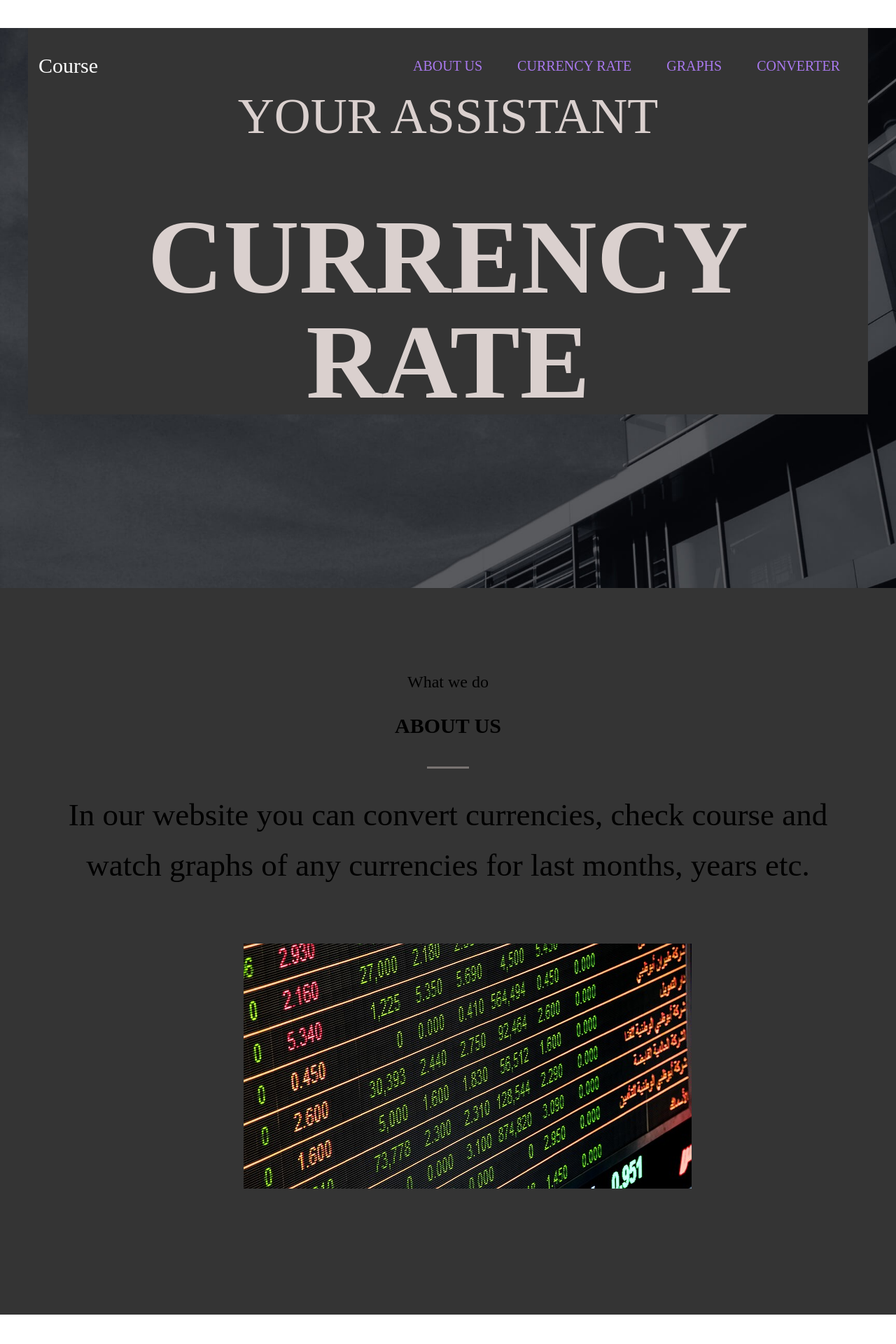
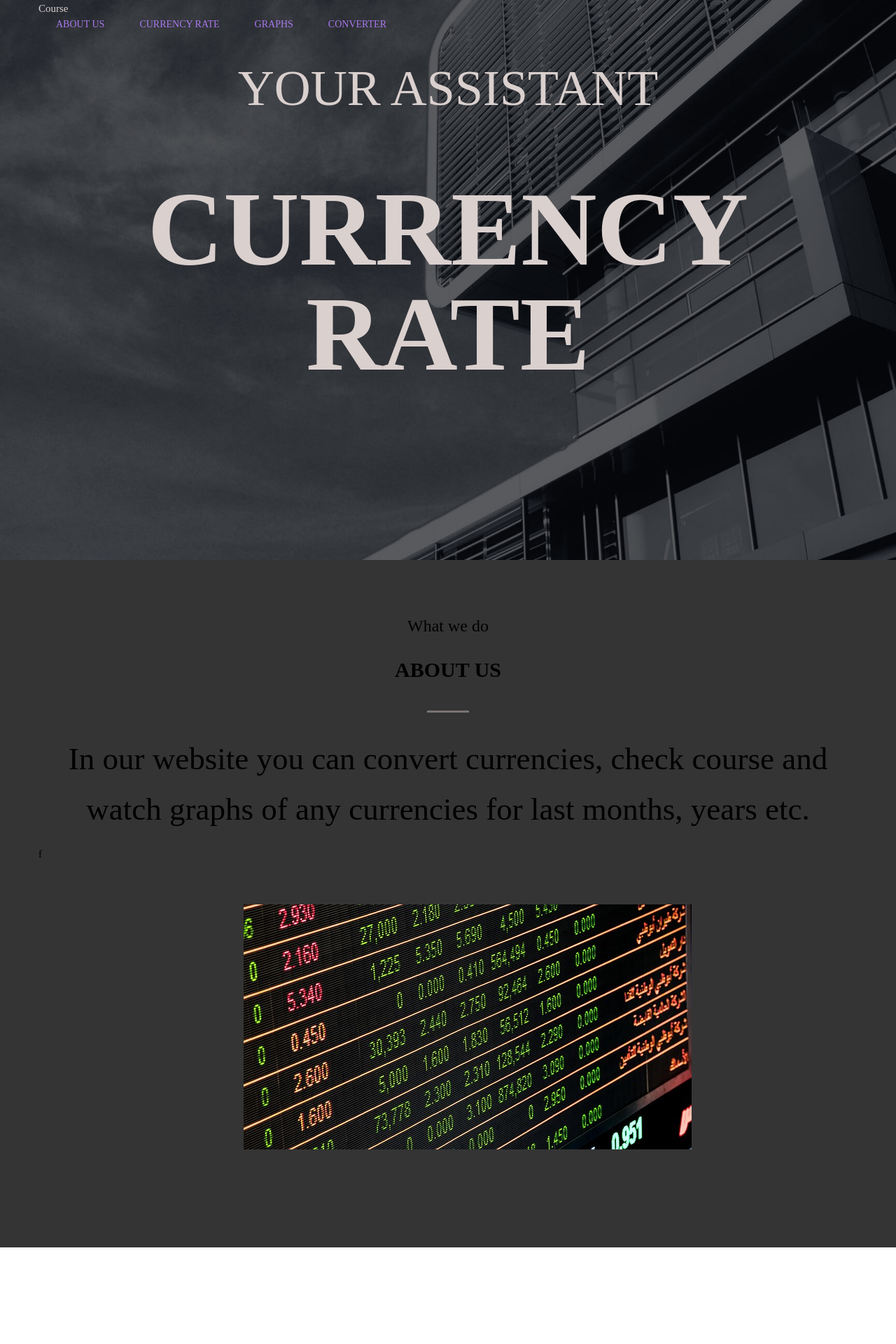
Before and after one commit to Adil7777/Flask_project, a Flask app: template templates/test.html in a window 1280 px wide. Shown: the top 1920 px of the page at 70% size. Run offline with Flask 2, Linux system fonts and the light colour scheme; the template is opened without the code that fills it, so the values that code supplies are empty; some web fonts are replaced.

Commit message:
Убрал косяки

```diff
--- a/static/css/first_screen.css
+++ b/static/css/first_screen.css
@@ -5,7 +5,6 @@ body {
     font-family: 'Kurale', serif;
     font-size: 15px;
     line-height: 1.6;
-    color: #DAD0CE;
 }
 
 *, *before, *after{
@@ -25,15 +24,15 @@ h1, h2,h3,h4,h5, h6 {
 .container {
 	width: 100%;
 	max-width: 1200px;
-	margin: 40px auto;
-	font-color: #BBB9B9;
+	margin: 0 auto;
 }
 
 .intro {
 	width: 100%;
 	height: 100vh;
-	background-image: "01.jpg"
-    center no-repeat;
+	background:
+	url("../img/01.jpg")
+	center no-repeat;
 	-webkit-background-size: cover;
 	background-size: cover;
 }
@@ -60,7 +59,6 @@ h1, h2,h3,h4,h5, h6 {
 }
 
 .header {
-	padding-top: 30px;
 	width: 100%;
 	position: absolute;
 	top: 0;
@@ -76,12 +74,12 @@ h1, h2,h3,h4,h5, h6 {
 }
 
 .nav {
-	font-size: 20px;
+	font-size: 14px;
 	text-transform: uppercase;
 }
 
 .nav__link{
-	display: imline-block;
+	display: inline-block;
 	vertical-align: top;
 	margin: 0 25px;
 	position: relative;
--- a/static/css/fourth_screen.css
+++ b/static/css/fourth_screen.css
@@ -25,3 +25,7 @@
 .about__img_3 img{
 	transition: opacity .1s linear;
 }
+
+.currencies{
+    margin: 120px auto 120px;
+}
--- a/static/css/second_screen.css
+++ b/static/css/second_screen.css
@@ -15,7 +15,7 @@ h1, h2,h3,h4,h5, h6 {
 	margin: 0;
 }
 
-.container {
+.container_2 {
 	width: 100%;
 	max-width: 1200px;
 	margin: 40px auto;
--- a/templates/test.html
+++ b/templates/test.html
@@ -3,18 +3,18 @@
 <meta charset="UTF-8">
 <link href="https://fonts.googleapis.com/css?family=Kurale&display=swap&subset=cyrillic" rel="stylesheet">
 <link rel="stylesheet" href="static/bootstrap.min.css">
-<link rel="stylesheet" href="static/first_screen.css">
-<link rel="stylesheet" href="static/second_screen.css">
-<link rel="stylesheet" href="static/third_screen.css">
-<link rel="stylesheet" href="static/fourth_screen.css">
+<link rel="stylesheet" href="static/css/first_screen.css">
+<link rel="stylesheet" href="static/css/second_screen.css">
+<link rel="stylesheet" href="static/css/third_screen.css">
+<link rel="stylesheet" href="static/css/fourth_screen.css">
 <title>CURRENCY RATE</title>
 </head>
 <body>
+
 <header class="header">
     <div class="container">
-        <div class=" header__inner">
-            <div class="header_logo">Course</div>
-
+        <div class="header-inner">
+            <div class="header-logo">Course</div>
             <nav class="nav">
                 <a class="nav__link" href="about">About us</a>
                 <a class="nav__link" href="currency_rate">Currency Rate</a>
@@ -27,9 +27,10 @@
 
 <div class="intro" style="background-image: url(static/img/01.jpg)">
     <div class="container">
-        <div class="intro__inner"></div>
-        <h2 class="intro__suptitle">your assistant</h2>
-        <h1 class="intro__title">CURRENCY RATE</h1>
+        <div class="intro__inner">
+            <h2 class="intro__suptitle">your assistant</h2>
+            <h1 class="intro__title">CURRENCY RATE</h1>
+        </div>
     </div>
 </div>
 
@@ -38,12 +39,8 @@
     <div class="container">
 
         <div>
-            <h3 class="section__suptitle">
-                What we do
-            </h3>
-            <h2 class="section__title">
-                About us
-            </h2>
+            <h3 class="section__suptitle">What we do</h3>
+            <h2 class="section__title">About us</h2>
             <div class="section__text">
                 <p>
                     In our website you can convert currencies, check course
@@ -51,6 +48,7 @@
                 </p>
             </div>
         </div>
+        f
         <div class="about">
             <div class="about__item">
                 <div class="about__img">
@@ -87,7 +85,7 @@
                 </li>
             </ul>
         </div>
-        <nav class="nav">
+        <nav class="nav" style="font-size: 25px; margin:70px auto 70px">
             <a class="nav__link" href="currency_rate">If you want more currencies click here</a>
         </nav>
     </div>
@@ -115,11 +113,11 @@
                 </div>
             </div>
         </div>
-        <div class=" header__inner">
+        <div class="currencies" style="margin: 120px auto 120px;">
             <nav class="nav_2">
-                <a class="nav__link_2" href="" style="font-size: 50px">DOl</a>
-                <a class="nav__link_2" href="" style="font-size: 50px">EUR</a>
-                <a class="nav__link_2" href="" style="font-size: 50px">RUB</a>
+                <a class="nav__link_2" href="" style="font-size: 101px">DOl</a>
+                <a class="nav__link_2" href="" style="font-size: 101px">EUR</a>
+                <a class="nav__link_2" href="" style="font-size: 101px">RUB</a>
             </nav>
         </div>
     </div>
```
Also changed, not shown: templates/about.html (+4 -4 lines), templates/currency_rate.html (+4 -4 lines).
